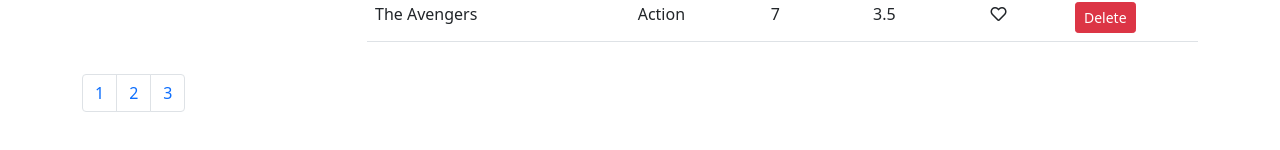
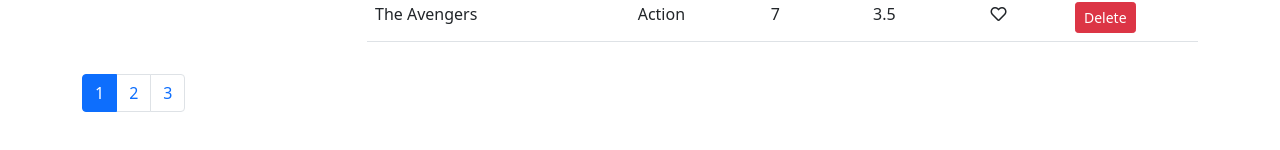
Before and after one commit to Niraj-123456/vidly, a React (Create React App) app: page / in a window 1280 px wide. Shown: the part 562-712 px from the top of the page. Built offline with nearby package versions, Linux system fonts and the light colour scheme.

Commit message:
pagination logic added

```diff
--- a/src/components/common/pagination.jsx
+++ b/src/components/common/pagination.jsx
@@ -1,25 +1,31 @@
 import React from "react";
+import _ from "lodash";
 
 function Pagination(props) {
+  const { itemCounts, pageSize, currentPage, onPageChange } = props;
+  const pageCounts = Math.ceil(itemCounts / pageSize);
+  if (pageCounts === 1) return null;
+  const pages = _.range(1, pageCounts + 1);
   return (
     <div>
       <nav aria-label="Page navigation example">
-        <ul class="pagination">
-          <li class="page-item">
-            <a class="page-link" href="#">
-              1
-            </a>
-          </li>
-          <li class="page-item">
-            <a class="page-link" href="#">
-              2
-            </a>
-          </li>
-          <li class="page-item">
-            <a class="page-link" href="#">
-              3
-            </a>
-          </li>
+        <ul className="pagination">
+          {pages.map((page) => (
+            <li
+              key={page}
+              className={
+                page === currentPage ? "page-item active" : "page-item"
+              }
+            >
+              <a
+                className="page-link"
+                style={{ cursor: "pointer" }}
+                onClick={() => onPageChange(page)}
+              >
+                {page}
+              </a>
+            </li>
+          ))}
         </ul>
       </nav>
     </div>
--- a/src/components/movie.jsx
+++ b/src/components/movie.jsx
@@ -9,6 +9,7 @@
   state = {
     movies: getMovies(),
     genres: getGenres(),
+    currentPage: 1,
     pageSize: 4,
   };
 
@@ -28,11 +29,12 @@
     console.log("Genre selected", genre);
   };
 
-  handlePageChange = () => {
-    console.log("Page Changed");
+  handlePageChange = (page) => {
+    this.setState({ currentPage: page });
   };
   render() {
     const { length: count } = this.state.movies;
+    const { currentPage, pageSize } = this.state;
     return (
       <div className="container my-3">
         {count === 0 ? (
@@ -99,8 +101,9 @@
           </React.Fragment>
         )}
         <Pagination
-          itemCount={count}
-          pageSize={this.state.pageSize}
+          itemCounts={count}
+          pageSize={pageSize}
+          currentPage={currentPage}
           onPageChange={this.handlePageChange}
         />
       </div>
```
